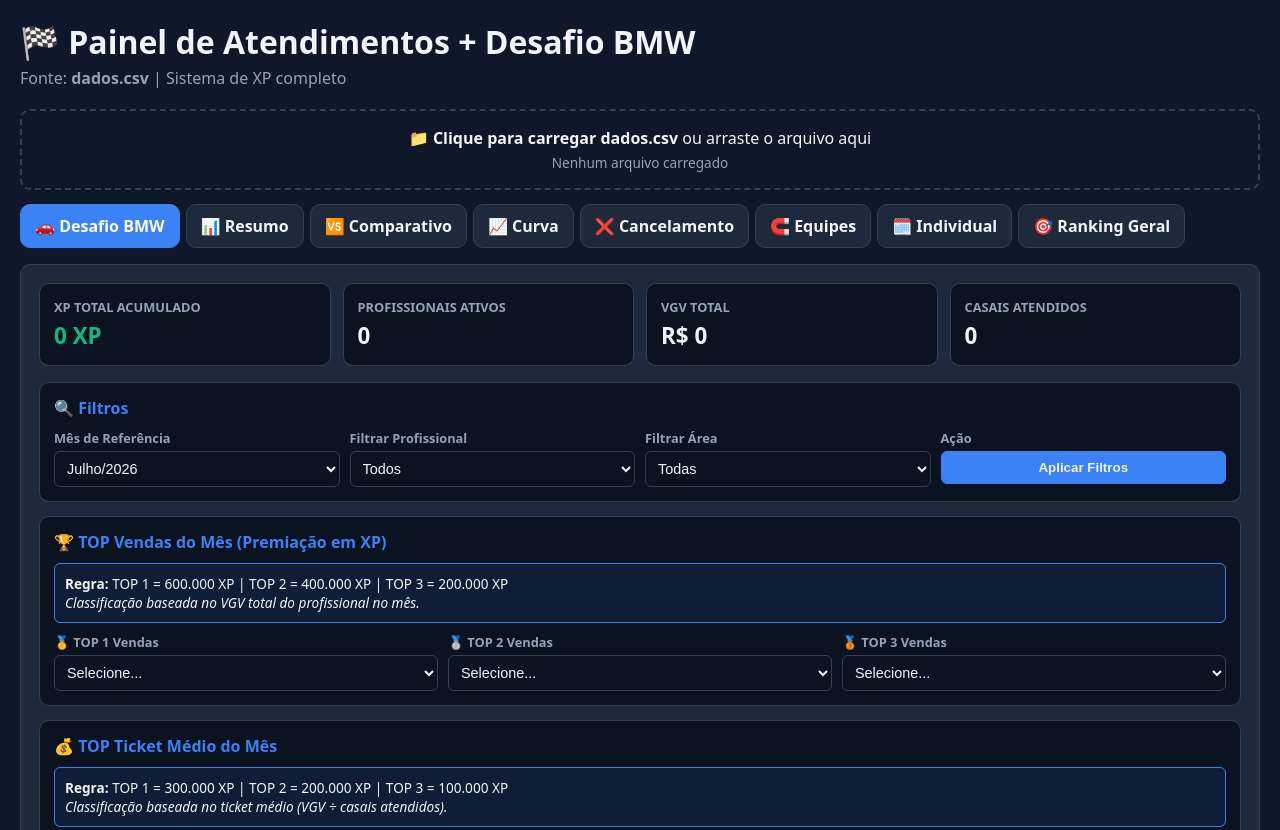
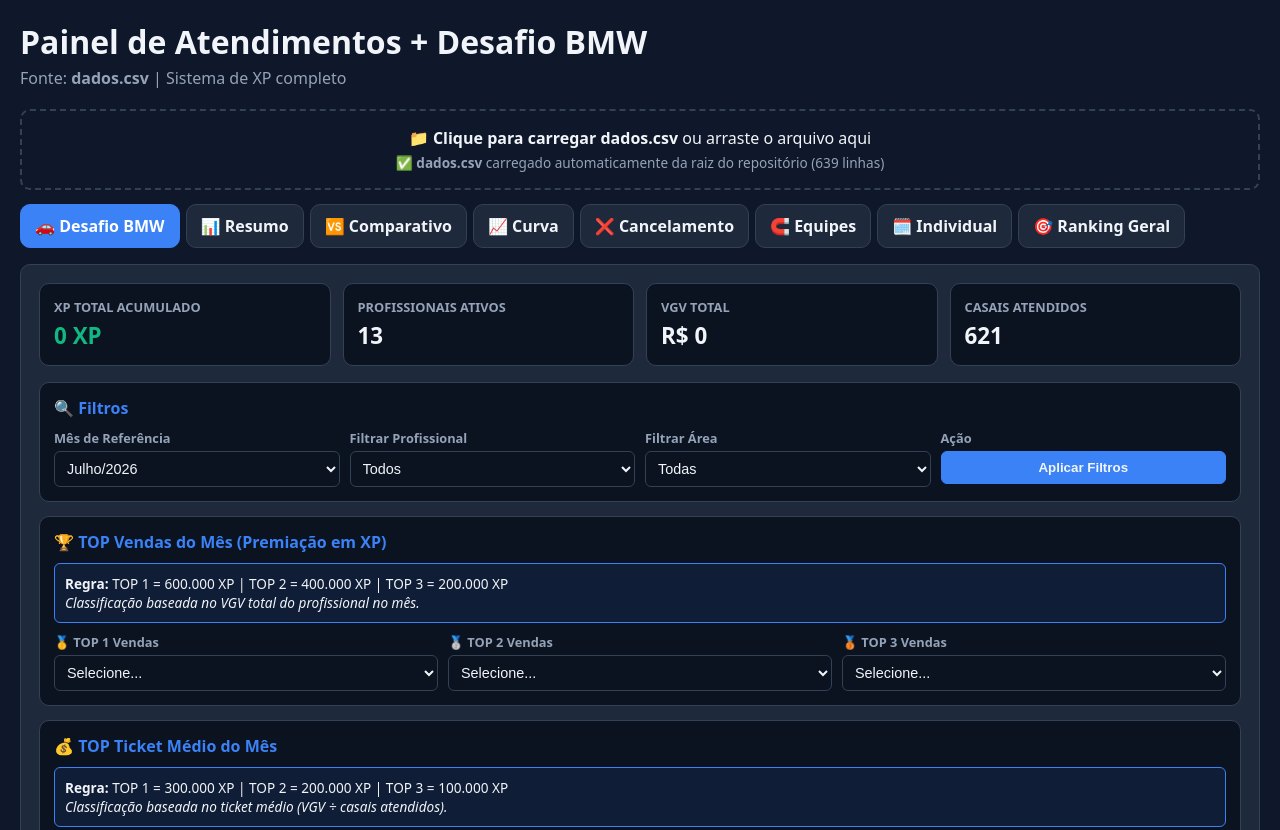
Before and after one commit to Collinaditalia/DisputaBMWjulhoDezembro, a plain HTML site: page index.html in a window 1280 px wide. Shown: the top 830 px of the page. Drawn offline with Linux system fonts and the light colour scheme.

Commit message:
Update index.html

```diff
--- a/index.html
+++ b/index.html
@@ -73,20 +73,26 @@
   .file-upload{padding:16px;border:2px dashed var(--stroke);border-radius:var(--radius);text-align:center;cursor:pointer;margin-bottom:14px}
   .file-upload:hover{border-color:var(--primary)}
   .file-upload input{display:none}
+  .loading{display:flex;align-items:center;justify-content:center;gap:10px;padding:20px;color:var(--primary)}
+  .spinner{width:24px;height:24px;border:3px solid var(--stroke);border-top-color:var(--primary);border-radius:50%;animation:spin 1s linear infinite}
+  @keyframes spin{to{transform:rotate(360deg)}}
+  .error-box{background:rgba(239,68,68,.1);border:1px solid var(--danger);border-radius:var(--radius2);padding:12px;margin-bottom:14px;color:var(--danger)}
 </style>
 </head>
 <body>
 <div class="wrap">
 <header>
-  <h1>🏁 Painel de Atendimentos + Desafio BMW</h1>
+  <h1> Painel de Atendimentos + Desafio BMW</h1>
   <p class="subtitle">Fonte: <strong>dados.csv</strong> | Sistema de XP completo</p>
 </header>
 
-<!-- Upload CSV -->
+<!-- Upload CSV (fallback) -->
 <div class="file-upload" onclick="document.getElementById('csvFile').click()">
   <input type="file" id="csvFile" accept=".csv" />
   <div>📁 <strong>Clique para carregar dados.csv</strong> ou arraste o arquivo aqui</div>
-  <div style="color:var(--muted);font-size:.85rem;margin-top:4px" id="fileStatus">Nenhum arquivo carregado</div>
+  <div style="color:var(--muted);font-size:.85rem;margin-top:4px" id="fileStatus">
+    <div class="loading"><div class="spinner"></div> Carregando dados.csv automaticamente...</div>
+  </div>
 </div>
 
 <!-- Tabs -->
@@ -248,7 +254,7 @@
 
     <!-- Bônus Entrada Efetiva (Closer) -->
     <div class="bmw-block">
-      <h4>🤝 Bônus Entrada Efetiva (APENAS CLOSER)</h4>
+      <h4> Bônus Entrada Efetiva (APENAS CLOSER)</h4>
       <div class="warn-box">
         Marcação <strong>manual</strong> da % de entrada efetiva do closer. Bônus conforme faixa atingida.
       </div>
@@ -406,16 +412,16 @@
 ];
 
 let state = {
-  profissionais: [], // {nome, area}
-  dados: [], // linhas do CSV
+  profissionais: [],
+  dados: [],
   mesAtual: '2026-07',
-  presenca: {}, // {prof: {data: {compareceu, atraso, meeting}}}
+  presenca: {},
   topVendas: {1:'',2:'',3:''},
   topTicket: {1:'',2:'',3:''},
   rendaMedia: {1:'',2:'',3:''},
-  eficiencia: {}, // {prof: {casaisAtendidos, casaisFecharam}}
-  entradaEfetiva: {}, // {prof: percentual}
-  qtdCasais: {} // {prof: numero}
+  eficiencia: {},
+  entradaEfetiva: {},
+  qtdCasais: {}
 };
 
 /* =========================================================
@@ -431,7 +437,24 @@
 });
 
 /* =========================================================
-   CSV LOADER
+   CSV LOADER - CARREGAMENTO AUTOMÁTICO
+   ========================================================= */
+async function carregarCSVAutomatico() {
+  try {
+    const response = await fetch('dados.csv');
+    if (!response.ok) throw new Error('HTTP ' + response.status);
+    const text = await response.text();
+    parseCSV(text);
+    document.getElementById('fileStatus').innerHTML = '✅ <strong>dados.csv</strong> carregado automaticamente da raiz do repositório (' + state.dados.length + ' linhas)';
+    atualizarTudo();
+  } catch (err) {
+    console.warn('Não foi possível carregar dados.csv automaticamente:', err);
+    document.getElementById('fileStatus').innerHTML = '⚠️ Não foi possível carregar automaticamente. <strong>Clique para fazer upload manual.</strong>';
+  }
+}
+
+/* =========================================================
+   CSV LOADER - UPLOAD MANUAL (FALLBACK)
    ========================================================= */
 document.getElementById('csvFile').addEventListener('change', e => {
   const file = e.target.files[0];
@@ -440,10 +463,10 @@
   reader.onload = ev => {
     try {
       parseCSV(ev.target.result);
-      document.getElementById('fileStatus').textContent = '✅ ' + file.name + ' carregado (' + state.dados.length + ' linhas)';
+      document.getElementById('fileStatus').innerHTML = '✅ <strong>' + file.name + '</strong> carregado manualmente (' + state.dados.length + ' linhas)';
       atualizarTudo();
     } catch (err) {
-      document.getElementById('fileStatus').textContent = '❌ Erro: ' + err.message;
+      document.getElementById('fileStatus').innerHTML = '❌ Erro ao processar: ' + err.message;
     }
   };
   reader.readAsText(file, 'UTF-8');
@@ -460,11 +483,9 @@
     const row = {};
     headers.forEach((h, idx) => row[h] = (cols[idx] || '').trim());
     state.dados.push(row);
-    // Tenta extrair profissional (coluna comum: "Profissional" ou "Consultor")
     const prof = row['Profissional'] || row['Consultor'] || row['Promotor'] || row['Closer'] || '';
     if (prof) profSet.add(prof);
   }
-  // Se não achou profissionais no CSV, usa lista padrão
   if (profSet.size === 0) {
     state.profissionais = [
       { nome: 'Promotor A', area: 'promotor' },
@@ -516,7 +537,6 @@
    CÁLCULOS
    ========================================================= */
 function getVgvProfissional(nome) {
-  // Soma VGV do profissional no mês (coluna G ou "VGV")
   return state.dados
     .filter(r => (r['Profissional'] || r['Consultor'] || r['Promotor'] || r['Closer']) === nome)
     .reduce((s, r) => {
@@ -532,7 +552,6 @@
 function calcularXpBase(nome, area) {
   const vgv = getVgvProfissional(nome);
   const peso = PESOS_VGV[area] || 1;
-  // VGV ponderado / 1000 como XP base (ajuste conforme sua regra)
   return Math.round((vgv * peso) / 1000);
 }
 
@@ -616,11 +635,9 @@
   const closers = state.profissionais.filter(p => p.area === 'closer');
   const todos = state.profissionais.map(p => p.nome);
 
-  // Filtro geral
   const sel = document.getElementById('bmwProf');
   sel.innerHTML = '<option value="">Todos</option>' + todos.map(n => `<option value="${n}">${n}</option>`).join('');
 
-  // TOP Vendas / Ticket (todos)
   ['topVendas1','topVendas2','topVendas3','topTicket1','topTicket2','topTicket3','rm1','rm2','rm3'].forEach(id => {
     const el = document.getElementById(id);
     const val = el.value;
@@ -628,15 +645,12 @@
     el.value = val;
   });
 
-  // Eficiência (só consultor)
   const efSel = document.getElementById('efConsultor');
   efSel.innerHTML = '<option value="">Selecione...</option>' + consultores.map(p => `<option value="${p.nome}">${p.nome}</option>`).join('');
 
-  // Entrada efetiva (só closer)
   const eeSel = document.getElementById('eeCloser');
   eeSel.innerHTML = '<option value="">Selecione...</option>' + closers.map(p => `<option value="${p.nome}">${p.nome}</option>`).join('');
 
-  // Qtd casais (só promotor)
   const qcSel = document.getElementById('qcPromotor');
   qcSel.innerHTML = '<option value="">Selecione...</option>' + promotores.map(p => `<option value="${p.nome}">${p.nome}</option>`).join('');
 }
@@ -665,7 +679,6 @@
     const xpQC = calcularXpQtdCasais(p.nome);
     const xpTotal = xpBase + xpPres + xpTopV + xpTopT + xpRM + xpEf + xpEE + xpQC;
 
-    // Gerar dias do mês
     const [ano, mes] = state.mesAtual.split('-').map(Number);
     const ultimoDia = new Date(ano, mes, 0).getDate();
     let diasHtml = '';
@@ -716,7 +729,6 @@
       </div>`;
   }).join('');
 
-  // Listeners dos checkboxes
   container.querySelectorAll('input[type="checkbox"]').forEach(cb => {
     cb.addEventListener('change', () => {
       const prof = cb.dataset.prof;
@@ -771,21 +783,18 @@
   atualizarKPIs();
 };
 
-// TOP Vendas
 ['topVendas1','topVendas2','topVendas3'].forEach((id, i) => {
   document.getElementById(id).addEventListener('change', e => {
     state.topVendas[i+1] = e.target.value;
     atualizarTudo();
   });
 });
-// TOP Ticket
 ['topTicket1','topTicket2','topTicket3'].forEach((id, i) => {
   document.getElementById(id).addEventListener('change', e => {
     state.topTicket[i+1] = e.target.value;
     atualizarTudo();
   });
 });
-// Renda Média
 ['rm1','rm2','rm3'].forEach((id, i) => {
   document.getElementById(id).addEventListener('change', e => {
     state.rendaMedia[i+1] = e.target.value;
@@ -793,7 +802,6 @@
   });
 });
 
-// Eficiência
 document.getElementById('efConsultor').addEventListener('change', e => {
   const prof = e.target.value;
   const data = state.eficiencia[prof] || {};
@@ -825,7 +833,6 @@
     : '';
 }
 
-// Entrada Efetiva
 document.getElementById('eeCloser').addEventListener('change', e => {
   const prof = e.target.value;
   document.getElementById('eePercentual').value = state.entradaEfetiva[prof] || 0;
@@ -846,7 +853,6 @@
     : '';
 }
 
-// Qtd Casais
 document.getElementById('qcPromotor').addEventListener('change', e => {
   const prof = e.target.value;
   document.getElementById('qcCasais').value = state.qtdCasais[prof] || 0;
@@ -869,10 +875,11 @@
 }
 
 /* =========================================================
-   INIT
+   INIT - CARREGA CSV AUTOMATICAMENTE
    ========================================================= */
 carregarEstado();
 atualizarTudo();
+carregarCSVAutomatico();
 </script>
 </body>
 </html>
```
